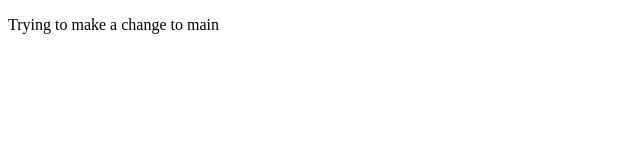
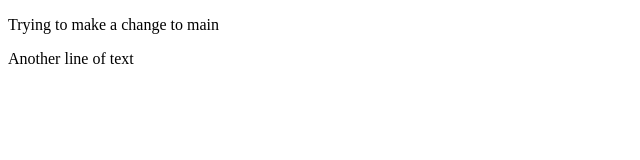
Before and after one commit to mroutt/WorkingWithPaul, a plain HTML site: page index.html in a window 1280 px wide. Shown: the whole page, without its empty margins (0-640 px from the left). Drawn offline with Linux system fonts and the light colour scheme.

Commit message:
Another line

```diff
--- a/index.html
+++ b/index.html
@@ -8,5 +8,6 @@
 </head>
 <body>
     <p>Trying to make a change to main</p>
+    <p>Another line of text</p>
 </body>
 </html>
```
